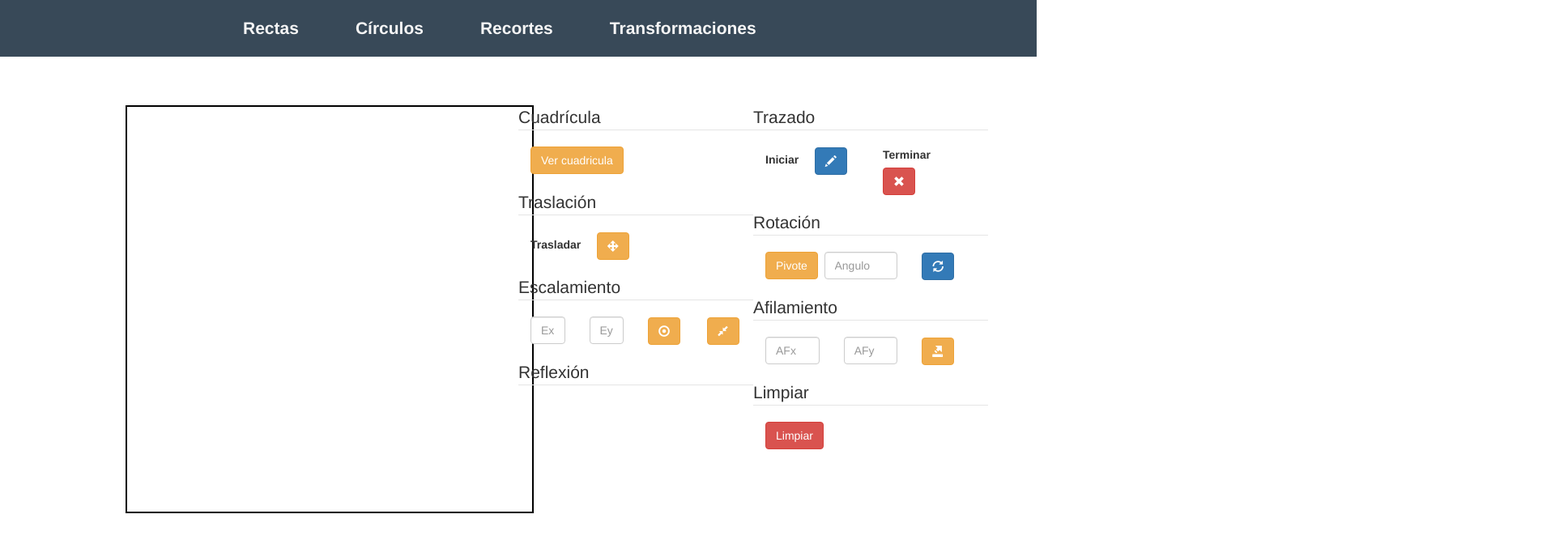
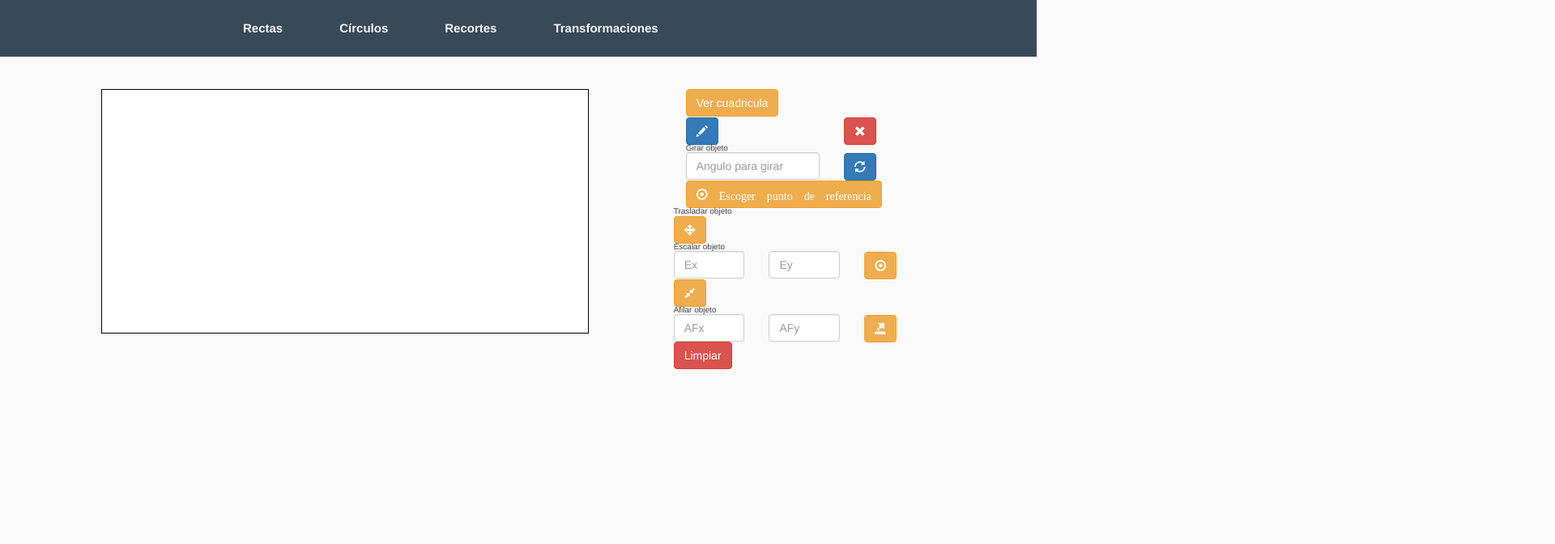
Before and after one commit to AngelRodRo/PROYECTO_CAD_V2, a plain HTML site: page index.html in a window 1280 px wide. Shown: the top 672 px of the page at 81% size, 1920 px wide, since content can reach past the window. Drawn offline with nearby package versions, Linux system fonts and the light colour scheme.

Commit message:
Arreglando

```diff
--- a/index.html
+++ b/index.html
@@ -1,5 +1,5 @@
-<!DOCTYPE html>
-<html lang="es">
+
+<html>
    <head>
       <meta charset="utf-8">
       <title>PROYECTO DE DISEÑO ASISTIDO POR COMPUTADORA</title>
@@ -12,16 +12,15 @@
       <script type="text/javascript" src="js/model/polygon.js" ></script>
       <script type="text/javascript" src="js/canvas.js" ></script>
       <script type="text/javascript" src="js/main.js" ></script>
-  <link rel="stylesheet" type="text/css" media="all" href="css/styles.css">
-  <link rel="stylesheet" type="text/css" href="css/bootstrap.min.css">
-  <script type="text/javascript" src="js/jquery-1.11.1.min.js"></script>
+      <style media="screen">
+
+      </style>
    </head>
-
    <body>
       <nav>
         <div class="wrapper">
           <ul id="menu" class="clearfix">
-        <li><a href="#">Rectas </a>
+           <li><a href="#">Rectas</a>
              <ul>
                 <li><a href="#">Vertical</a></li>
                 <li><a href="#">Horizontal</a></li>
@@ -47,108 +46,102 @@
                 <li><a href="#">Polígonos</a></li>
              </ul>
            </li>
-        <li><a href="#">Transformaciones</a></li>
+             <li><a href="#">Transformaciones</a>
+             <ul>
+                <li><a href="#">Rotación</a></li>
+                <li><a href="#">Traslación</a></li>
+                <li><a href="#">Escalamiento</a></li>
+                <li><a href="#">Afilamiento</a></li>
+             </ul>
+           </li>
           </ul>
         </div>
       </nav>
-
-  <div class="container-fluid">
-    <div class="row"  style="padding: 60px;">
-      <div class="col-lg-6" style="position: static;">
-
-        <canvas id="canvas" style="margin-left:80px;padding:0; border: 2px solid black; " width="500" height="500">
+      <div class="container">
+            <div class="row" style="margin:40px;">
+               <div class="col-lg-8" style="position: static;">
+                  <canvas id="canvas" style="margin:0;padding:0; " width="600" height="300">
                   </canvas>
-
                </div>
-
-      <div class="col-lg-3">
-
+               <div class="col-lg-4">
+                  <div id="editing" class="container">
                      <div class="row">
-          <fieldset>
-            <legend>Cuadrícula</legend>
                         <div class="col-lg-12">
                            <div id="grid" class="btn btn-warning">
                               Ver cuadricula
                            </div>
                         </div>
-          <fieldset>
-        </div></br>
-
+                     </div>
                      <div class="row">
-          <fieldset>
-            <legend>Traslación</legend>
-            <div class="col-lg-12">
-              <label>Trasladar</label>&nbsp;&nbsp;&nbsp;&nbsp;
-              <div class="btn btn-warning glyphicon glyphicon-move" id="btn_move">
+                        <div class="col-lg-2">
+                           <div class="btn btn-primary glyphicon glyphicon-pencil" id="start"></div>
+                        </div>
+                        <div class="col-lg-2">
+                           <div class="btn btn-danger glyphicon glyphicon-remove" id="end"></div>
                         </div>
                      </div>
-          </fieldset>
-        </div></br>
-
+                  </div>
+                  <div id="rotating" class="container">
                      <div class="row">
-          <fieldset>
-            <legend>Escalamiento</legend>
-            <div class="col-lg-3">
-              <input type="text" class="form-control" placeholder="Ex" id="Ex" name="name" value="">
-            </div>
-            <div class="col-lg-3">
-              <input type="text" class="form-control" placeholder="Ey" id="Ey" name="name" value="">
-            </div>
-            <div class="col-lg-3">
-              <div id="btn_scaling" class="btn btn-warning glyphicon glyphicon-record">
+                        <div class="col-lg-12">
+                           <label for="">Girar objeto</label>
                         </div>
                      </div>
-            <div class="col-lg-3">
-              <div class="btn btn-warning glyphicon glyphicon-resize-small" id="scale">
-              </div>
-            </div>
-          </fieldset>
-        </div></br>
-
                      <div class="row">
-          <fieldset>
-            <legend>Reflexión</legend>
-          </fieldset>
-        </div>
-
-      </div>
-
-      <div class="col-lg-3">
-
-        <div class="row">
-          <fieldset>
-            <legend>Trazado</legend>
-            <div class="col-lg-6">
-              <label>Iniciar</label>&nbsp;&nbsp;&nbsp;&nbsp;
-              <div class="btn btn-primary glyphicon glyphicon-pencil" id="start"></div>
-            </div>
-            <div class="col-lg-6">
-              <label>Terminar</label>&nbsp;&nbsp;&nbsp;&nbsp;
-              <div class=" btn btn-danger glyphicon glyphicon-remove" id="end"></div>
-            </div>
-          </fieldset>
-        </div></br>
-
-        <div class="row">
-          <fieldset>
-            <legend>Rotación</legend>
-            <div class="col-lg-3">
-              <div class="btn btn-warning" id="ref_dot">
-                Pivote
-              </div>
-            </div>
-            <div class="col-lg-5">
-              <input type="text" class="form-control" placeholder="Angulo" id="angle" name="name" value="">
+                        <div class="col-lg-2">
+                           <input type="text" class="form-control" placeholder="Angulo para girar" id="angle" name="name" value="">
                         </div>
                         <div class="col-lg-4">
                            <div class="btn btn-primary glyphicon glyphicon-refresh" id="rotate"></div>
                         </div>
-          </fieldset>
-        </div></br>
+                        <div class="col-lg-12">
+                           <div class="btn btn-warning glyphicon glyphicon-record" id="ref_dot">
+                              Escoger punto de referencia
+                           </div>
+                        </div>
+                     </div>
+                  </div>
+                  <div class="row">
+                     <div class="col-lg-12">
+                        <label for="">Trasladar objeto</label>
+                     </div>
+                  </div>
+                  <div class="row">
+                     <div class="col-lg-4">
+                        <div class="btn btn-warning glyphicon glyphicon-move" id="btn_move">
+                        </div>
+                     </div>
+                  </div>
+                  <div class="row">
+                     <div class="col-lg-12">
+                        <label for="">Escalar objeto</label>
+                     </div>
+                  </div>
+                  <div class="row">
+                     <div class="col-lg-4">
+                        <input type="text" class="form-control" placeholder="Ex" id="Ex" name="name" value="">
 
+                     </div>
+                     <div class="col-lg-4">
+                        <input type="text" class="form-control" placeholder="Ey" id="Ey" name="name" value="">
+
+                     </div>
+                     <div class="col-lg-4">
+                        <div id="btn_scaling" class="btn btn-warning glyphicon glyphicon-record">
+                        </div>
+                     </div>
+
+                     <div class="col-lg-4">
+                        <div class="btn btn-warning glyphicon glyphicon-resize-small" id="scale">
+                        </div>
+                     </div>
+                  </div>
                   <div class="row">
-          <fieldset>
-            <legend>Afilamiento</legend>
+                     <div class="col-lg-12">
+                        <label for="">Afilar objeto</label>
+                     </div>
+                  </div>
+                  <div class="row">
                      <div class="col-lg-4">
                         <input type="text" class="form-control" placeholder="AFx" id="Afx" name="name" value="">
                      </div>
@@ -159,22 +152,14 @@
                         <div class="btn btn-warning glyphicon glyphicon-export" id="edging">
                         </div>
                      </div>
-          </fieldset>
-        </div></br>
-
+                  </div>
                   <div class="row">
-          <fieldset>
-            <legend>Limpiar</legend>
+                     <div class="clear">
                         <div class="col-lg-12">
                            <div id="clear" class="btn btn-danger">
                               Limpiar
                            </div>
                         </div>
-          </fieldset>
-        </div>
-
-      </div>
-
                      </div>
                   </div>
 
--- a/js/main.js
+++ b/js/main.js
@@ -94,20 +94,8 @@ $(function(){
 
 	});
 
-
-	$("#draw").click(function(){
-
-		var polygon =  new Polygon(points,ctx);
-		// Dibujar el poligono
-		polygon.draw();
-
-		polygons.push(polygon);
-		points = [];
-
-	});
-
 	$("#rotate").click(function(){
-
+		if(drawn){
 			if(rotating){
 				clearScreen(c,ctx);
 				var angle = $("#angle").val();
@@ -115,11 +103,12 @@ $(function(){
 				polygons[0].rotate(pivot,angle);
 				Dot.draw(pivot.x,pivot.y,ctx);
 			}
+		}
+		else {
+			alert('Por favor termine la edicion');
+		}
 	});
 
-	$("#btn_scaling").click(function(){
-		scaling = true;
-	});
 
 	$("#scale").click(function(){
 
@@ -134,17 +123,20 @@ $(function(){
 	});
 
 	$("#edging").click(function(){
+		if(drawn){
+			clearScreen(c,ctx);
+			if(griding)
+				drawBoard(c,ctx);
 			var Af = {
 				x: $("#Afx").val(),
 				y: $("#Afy").val()
 			}
 			polygons[0].edging(Af);
+		}else {
+			alert('Por favor termine la edicion antes de continuar');
+		}
 	});
 
-	$("#ref_dot").click(function(){
-		rotating = true;
-
-	});
 
 	$("#clear").click(function(){
 		clearScreen(c,ctx);
@@ -170,5 +162,11 @@ $(function(){
 		}
 	});
 
+	$("#btn_scaling").click(function(){
+		scaling = true;
+	});
 
+	$("#ref_dot").click(function(){
+		rotating = true;
 	});
+});
```
Lines whose indentation alone changed are shown as unchanged.
